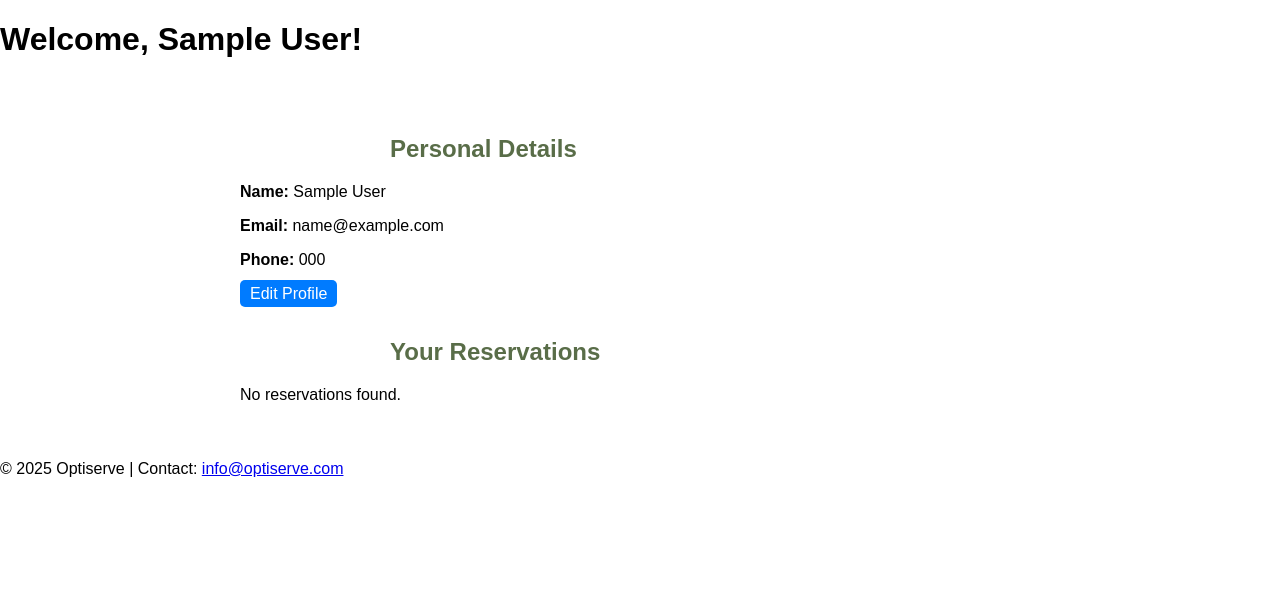
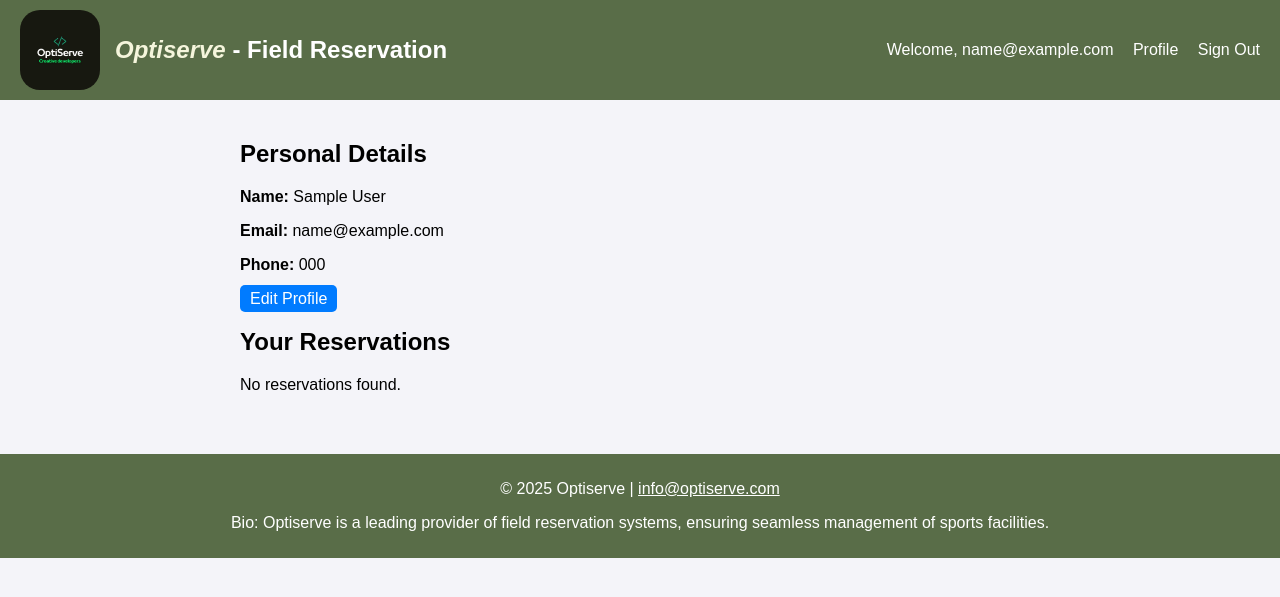
Before and after one commit to Hossam-Allam/Field-Reservation-System, a PHP site: page /profile.php in a window 1280 px wide. Shown: the top 597 px of the page. Run offline with PHP 8.4, Linux system fonts and the light colour scheme; the visitor is signed in with stand-in values (Sample User, id 1); tables that the repository leaves empty or names only in its code hold one stand-in row (values such as "Sample post").

Commit message:
added header and footer and minimum styling

```diff
--- a/header.php
+++ b/header.php
@@ -1,7 +1,7 @@
 <header>
     <div style="display: flex; align-items: center; gap: 15px;">
         <img src="images/logo.jpg" alt="Optiserve Logo" style="width: 80px; height: auto; border-radius: 20px;">
-        <h1><i>Optiserve</i> - Field Reservation</h1>
+        <h1><i id="opti">Optiserve</i> - Field Reservation</h1>
     </div>
     <nav>
         <?php
--- a/profile.php
+++ b/profile.php
@@ -4,11 +4,10 @@
 
 
 
-    if (!isset($_SESSION['user_email'])) {
-        die("You must be logged in to view this page.");
-    }
+    $is_logged_in = isset($_SESSION['user_email']);
+    $user_email = $is_logged_in ? htmlspecialchars($_SESSION['user_email']) : null;
 
-    $user_email = $_SESSION['user_email'];
+
 
     try {
         // Fetch customer details
@@ -43,19 +42,15 @@
     <meta charset="UTF-8">
     <meta name="viewport" content="width=device-width, initial-scale=1.0">
     <title>Customer Profile</title>
-    <link rel="stylesheet" href="styles/styles.css">
+    <link rel="stylesheet" href="styles/profile.css">
+    <link rel="stylesheet" href="styles/HFstyles.css">
     <style>
-        .container { margin: auto; padding: 20px; max-width: 800px; }
-        .profile-info, .reservations { margin-bottom: 20px; }
-        .reservations .reservation { border: 1px solid #ddd; border-radius: 5px; padding: 10px; margin-bottom: 10px; }
-        .edit-btn { background: #007bff; color: #fff; padding: 5px 10px; border-radius: 5px; text-decoration: none; }
-        .edit-btn:hover { background: #0056b3; }
+
     </style>
 </head>
 <body>
-    <header>
-        <h1>Welcome, <?php echo htmlspecialchars($customer['name']); ?>!</h1>
-    </header>
+    <?php include('header.php'); ?>
+
     <div class="container">
         <div class="profile-info">
             <h2>Personal Details</h2>
@@ -80,8 +75,7 @@
             <?php endif; ?>
         </div>
     </div>
-    <footer>
-        <p>&copy; 2025 Optiserve | Contact: <a href="mailto:info@optiserve.com">info@optiserve.com</a></p>
-    </footer>
+
+    <?php include('footer.php'); ?>
 </body>
 </html>
--- a/styles/HFstyles.css
+++ b/styles/HFstyles.css
@@ -35,3 +35,7 @@ footer {
     color: white;
     margin-top: 20px;
 }
+
+#opti {
+    color: beige;
+}
--- /dev/null
+++ b/styles/profile.css
@@ -0,0 +1,35 @@
+body {
+    font-family: Arial, sans-serif;
+    margin: 0;
+    padding: 0;
+    background-color: #f4f4f9;
+}
+
+.container {
+    margin: auto;
+    padding: 20px;
+    max-width: 800px;
+}
+
+.profile-info, .reservations {
+    margin-bottom: 20px;
+}
+
+.reservations .reservation {
+    border: 1px solid #ddd;
+    border-radius: 5px;
+    padding: 10px;
+    margin-bottom: 10px;
+}
+
+.edit-btn {
+    background: #007bff;
+    color: #fff;
+    padding: 5px 10px;
+    border-radius: 5px;
+    text-decoration: none;
+}
+
+.edit-btn:hover {
+    background: #0056b3;
+}
```
